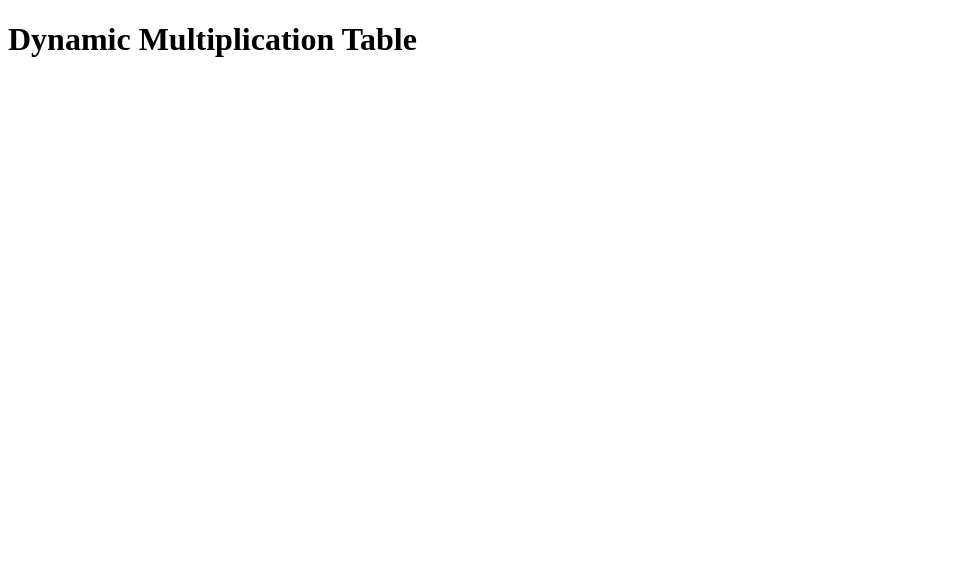
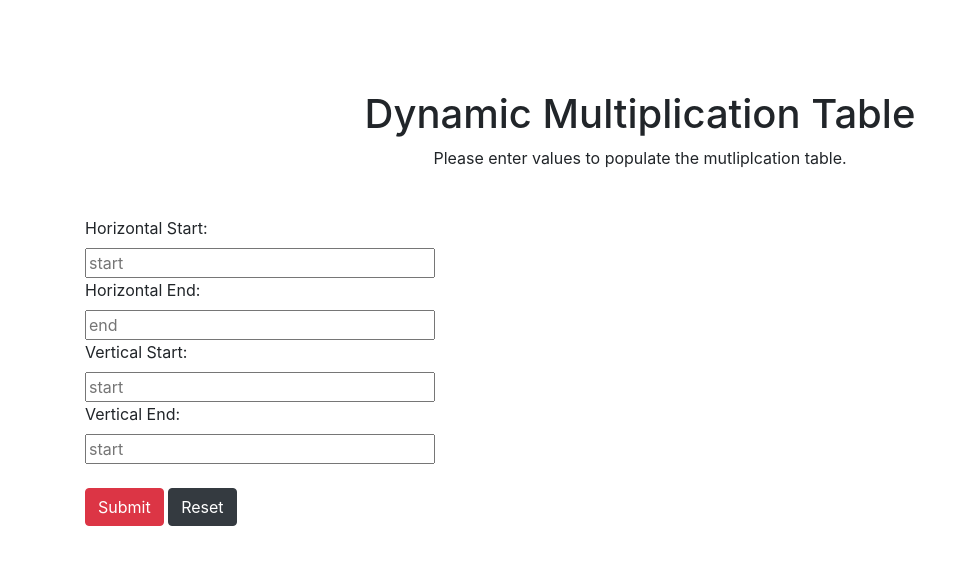
Before and after one commit to MarittyaKeu/GuiProgramming1, a website: page hw6/index.html in a window 1280 px wide. Shown: the whole page, without its empty margins (0-969 px from the left). Drawn offline with nearby package versions, Linux system fonts and the light colour scheme.

Commit message:
adding homework 5 and 6

```diff
--- a/hw6/css/style.css
+++ b/hw6/css/style.css
@@ -0,0 +1,25 @@
+th {
+  background-color: #d96459;
+}
+
+body {
+  padding-top: 7%;
+}
+
+header {
+  text-align: center;
+  padding-bottom: 30px;
+}
+
+form input {
+  display: inline-block;
+  width: 100%;
+}
+
+tr:nth-child(even) {
+  background-color: #ffcc66;
+}
+
+tr:nth-child(odd) {
+  background-color: #FFEAC1;
+}
--- a/hw6/index.html
+++ b/hw6/index.html
@@ -1,12 +1,54 @@
 <!DOCTYPE html>
 <html>
+
+  <head>
+    <title>Homework 6</title>
+    <link rel="stylesheet" href="https://stackpath.bootstrapcdn.com/bootstrap/4.1.3/css/bootstrap.min.css" integrity="sha384-MCw98/SFnGE8fJT3GXwEOngsV7Zt27NXFoaoApmYm81iuXoPkFOJwJ8ERdknLPMO" crossorigin="anonymous">
+    <link rel="stylesheet" href="./css/style.css" />
+  </head>
+
+  <body>
     <header>
-        <title>JavaScript</title>
-        <link rel="stylesheet" href="css/style.css">
+      <h1>Dynamic Multiplication Table</h1>
+      <p>
+        Please enter values to populate the mutliplcation table.
+      </p>
     </header>
-    <body>
+    <div class="container">
+      <div class="row">
+        <div class="col-md-4">
+          <form class="form">
+            <label>Horizontal Start: </label>
+            <input type="text" id="hstart" placeholder="start" />
+            <br />
 
-        <h1>Dynamic Multiplication Table</h1>
-        <script src="js/tablefunction.js"></script>
-    </body>
+            <label>Horizontal End:</label>
+            <input type="text" id="hend" placeholder="end" />
+            <br />
+            <label>Vertical Start: </label>
+            <input type="text" id="vstart" placeholder="start" />
+            <br />
+            <label>Vertical End:</label>
+            <input type="text" id="vend" placeholder="start" />
+            <br />
+            <br />
+
+            <button type="button" onClick="doSomething()" class="btn btn-danger">Submit</button>
+            <button type="reset" class="btn btn-dark">Reset</button>
+        </div>
+
+
+        <br />
+        <div class="col-md-8">
+          <table class="table" id="table1">
+          </table>
+        </div>
+      </div>
+
+    </div>
+    <script src="./js/script.js"></script>
+
+
+  </body>
+
 </html>
--- /dev/null
+++ b/hw6/js/script.js
@@ -0,0 +1,91 @@
+
+
+var table = document.getElementById('table1');
+
+
+function doSomething() {
+    // get values from user inputs
+    var hstart = document.getElementById('hstart').value;
+    var hend = document.getElementById('hend').value;
+    var vstart = document.getElementById('vstart').value;
+    var vend = document.getElementById('vend').value;
+
+    if (hend < hstart) {
+      document.getElementById("hend").style.border = "3px solid red";
+      alert("Horizontal end must be a greater value than start.")
+      return;
+    }
+
+    if (vend < vstart) {
+      document.getElementById("vend").style.border = "3px solid red";
+      alert("Vertical end must be a greater value than start.")
+      return;
+    }
+
+    // highlight input border red if any input field is empty
+    if (vstart == "" ) {
+      document.getElementById("vstart").style.border = "3px solid red";
+    }
+
+    if (vend == "" ) {
+      document.getElementById("vend").style.border = "3px solid red";
+    }
+
+    if (hstart == "" ) {
+      document.getElementById("hstart").style.border = "3px solid red";
+    }
+
+    if (hend == "" ) {
+      document.getElementById("hend").style.border = "3px solid red";
+    }
+
+    // alerts user of empty fields
+    if(vstart == "" || vend == "" || hend == "" || hstart == "") {
+      alert("Please do not leave fields empty");
+      return;
+    }
+
+    // validate inputs for numbers only
+    if (isNaN(vstart) || isNaN(vend) || isNaN(hend) || isNaN(hstart)) {
+      alert('Please insert valid numbers only.');
+      return;
+    }
+
+
+
+    if (vstart )
+    // build up header variable on the top
+    // to prepend to main table variable
+    var temp = "";
+    var head = '<tr> <th></th>';
+    for(var k= vstart; k <= vend; k++) {
+      head += '<th>' + (k) + '</th>';
+    }
+    head += '</tr>';
+
+    // dynamic multiplication table
+    // first for loop is to populate row
+    // second for loop is to populate column
+    // build up a variable to create the tables, row, and column
+    for(var i = hstart; i <= hend; i++) {
+      var row = "<tr>" + '<th>' + i + '</th>' ;
+      for(var j = vstart; j <= vend; j++) {
+        row +=  '<td>' + (i * j) + '</td>';
+      }
+      temp += row + '</tr>';
+    }
+
+  // concatenate variables to pass to DOM update
+  var result = head + temp;
+  table.innerHTML = result;
+
+  // reset values so when user clicks the submit again
+  result = "";
+  head = "";
+  temp = "";
+  document.getElementById("hend").style.border = null;
+  document.getElementById("hstart").style.border = null;
+  document.getElementById("vstart").style.border = null;
+  document.getElementById("vend").style.border = null;
+
+}
```
Also changed, not shown: css/style.css (line endings or trailing spaces), hw3/HW3_sourceCode/Readme.txt, hw3/HW3_sourceCode/index.html (line endings or trailing spaces), hw3/HW3_sourceCode/pacific.css (line endings or trailing spaces), hw6/js/tablefunction.js (deleted), index.html (line endings or trailing spaces), readme.txt, 4 other files.
